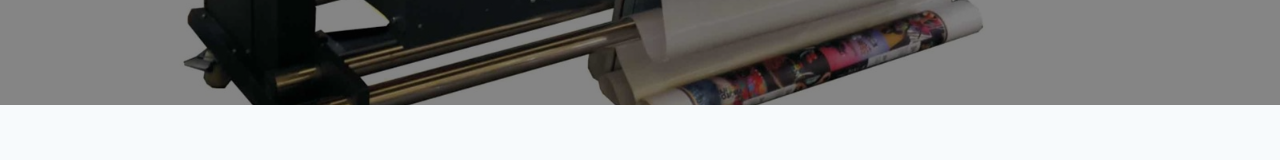
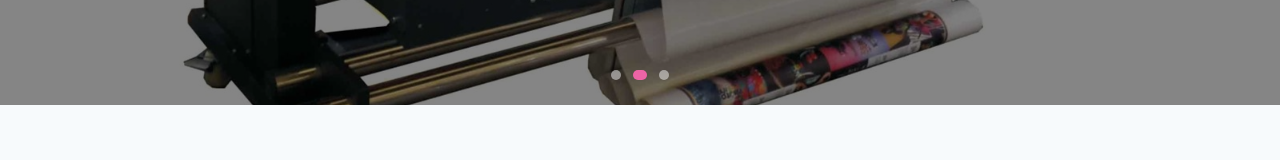
Before and after one commit to anyanwufrancis/Simplelinkprintingpress, a React (Vite) app: page / in a window 1280 px wide. Shown: the part 455-615 px from the top of the page. Built offline with nearby package versions, Linux system fonts and the light colour scheme.

Commit message:
fix footer issue

```diff
--- a/src/Components/Home.tsx
+++ b/src/Components/Home.tsx
@@ -329,7 +329,7 @@ const Home = () => {
       </Modal>
       {/* ================= YOUR EXISTING PAGE CONTINUES BELOW ================= */}
       {/* SLIDER */}
-      <Box position="relative" minH="70vh" overflow="hidden" pt="80px">
+           <Box position="relative" minH="70vh" overflow="hidden" pt="80px">
         <AnimatePresence mode="wait">
           <MotionBox
             key={slideIndex}
@@ -370,7 +370,32 @@ const Home = () => {
               </Link>
             </Flex>
           </MotionBox>
+
+
         </AnimatePresence>
+        {/* ✅ SLIDER PAGINATION DOTS */}
+<Flex
+  position="absolute"
+  bottom="25px"
+  left="50%"
+  transform="translateX(-50%)"
+  gap={3}
+  zIndex={5}
+>
+  {slides.map((_, index) => (
+    <Box
+      key={index}
+      w={slideIndex === index ? "14px" : "10px"}
+      h="10px"
+      bg={slideIndex === index ? "pink.400" : "whiteAlpha.600"}
+      rounded="full"
+      cursor="pointer"
+      transition="all 0.3s ease"
+      onClick={() => setSlideIndex(index)}
+      _hover={{ bg: "pink.300" }}
+    />
+  ))}
+</Flex>
       </Box>
       {/* Features Section */}{" "}
       <Box py={{ base: 10, md: 16 }} px={{ base: 4, md: 12 }} bg="gray.50">
--- a/src/Components/shared/footer.tsx
+++ b/src/Components/shared/footer.tsx
@@ -14,14 +14,14 @@ const Footer = () => {
 
   // Optional spinning effect (not used in this footer but kept)
 
-  // Animation variants
-  const itemVariants = {
-    hidden: { opacity: 0, y: 20 },
-    visible: { opacity: 1, y: 0, transition: { duration: 0.9 } },
-  };
+  // // Animation variants
+  // const itemVariants = {
+  //   hidden: { opacity: 0, y: 20 },
+  //   visible: { opacity: 1, y: 0, transition: { duration: 0.9 } },
+  // };
 
   return (
-    <MotionBox variants={itemVariants} initial="hidden" animate="visible">
+    <MotionBox >
       {/* Main Footer */}
       <Box bg="#000" color="#fff" p={4} fontFamily="Arial, sans-serif" mt={10}>
         <Flex
@@ -160,7 +160,7 @@ const Footer = () => {
         </Flex>
 
         {/* Divider */}
-        <MotionBox variants={itemVariants} initial="hidden" animate="visible">
+        <MotionBox>
           <Box border="1px" borderColor="gray.600" my={4} w="100%" />
           <Flex
             flexDirection={{ base: "column", md: "row" }}
```
